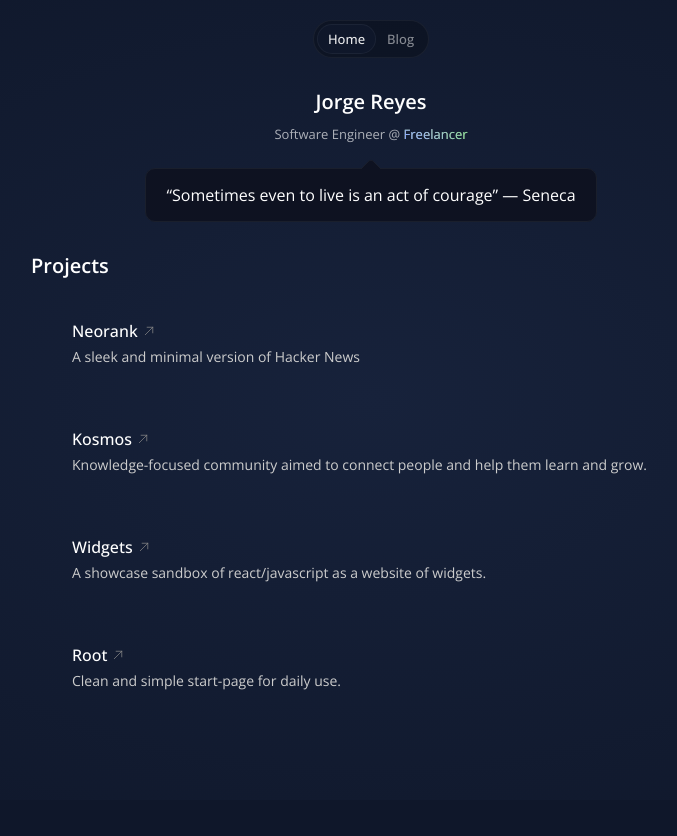
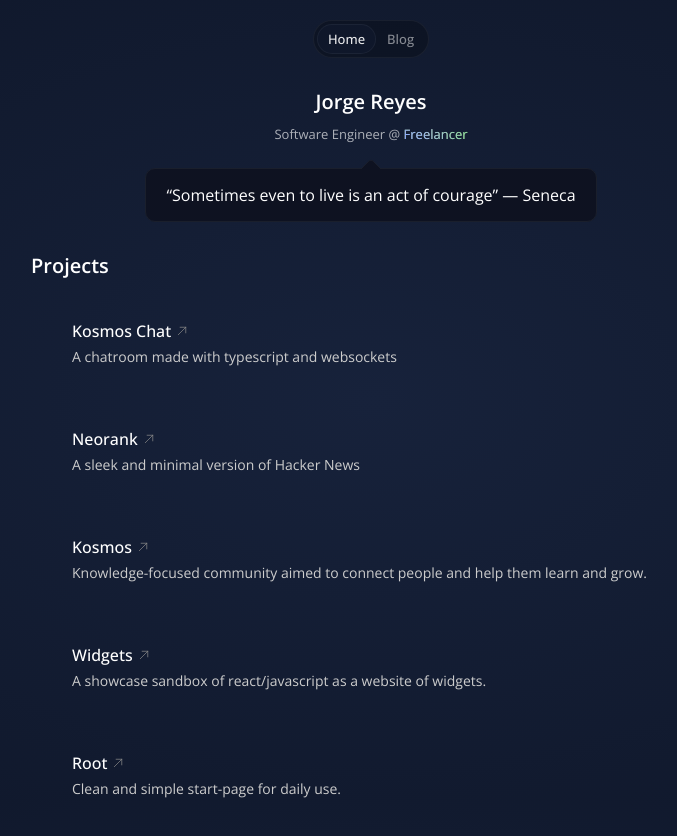
Before and after one commit to imreyesjorge/index, a Next.js app: page / in a window 1280 px wide. Shown: the top 836 px of the page, without its empty margins (269-946 px from the left). Before the commit the page ends 800 px from the top, so only its background shows below. Built offline with nearby package versions, Linux system fonts and the light colour scheme.

Commit message:
Update projects

```diff
--- a/src/app/page.tsx
+++ b/src/app/page.tsx
@@ -6,10 +6,16 @@ const HomeScreen = () => {
   const PROJECTS = useMemo(() => {
     return [
       {
+        title: "Kosmos Chat",
+        summary: "A chatroom made with typescript and websockets",
+        href: "https://chat.kosmos.community/",
+        id: crypto.randomUUID(),
+      },
+      {
         title: "Neorank",
         summary: "A sleek and minimal version of Hacker News",
         href: "https://neorank.reyes.cool/",
-        id: crypto.randomUUID()
+        id: crypto.randomUUID(),
       },
       {
         title: "Kosmos",
```
